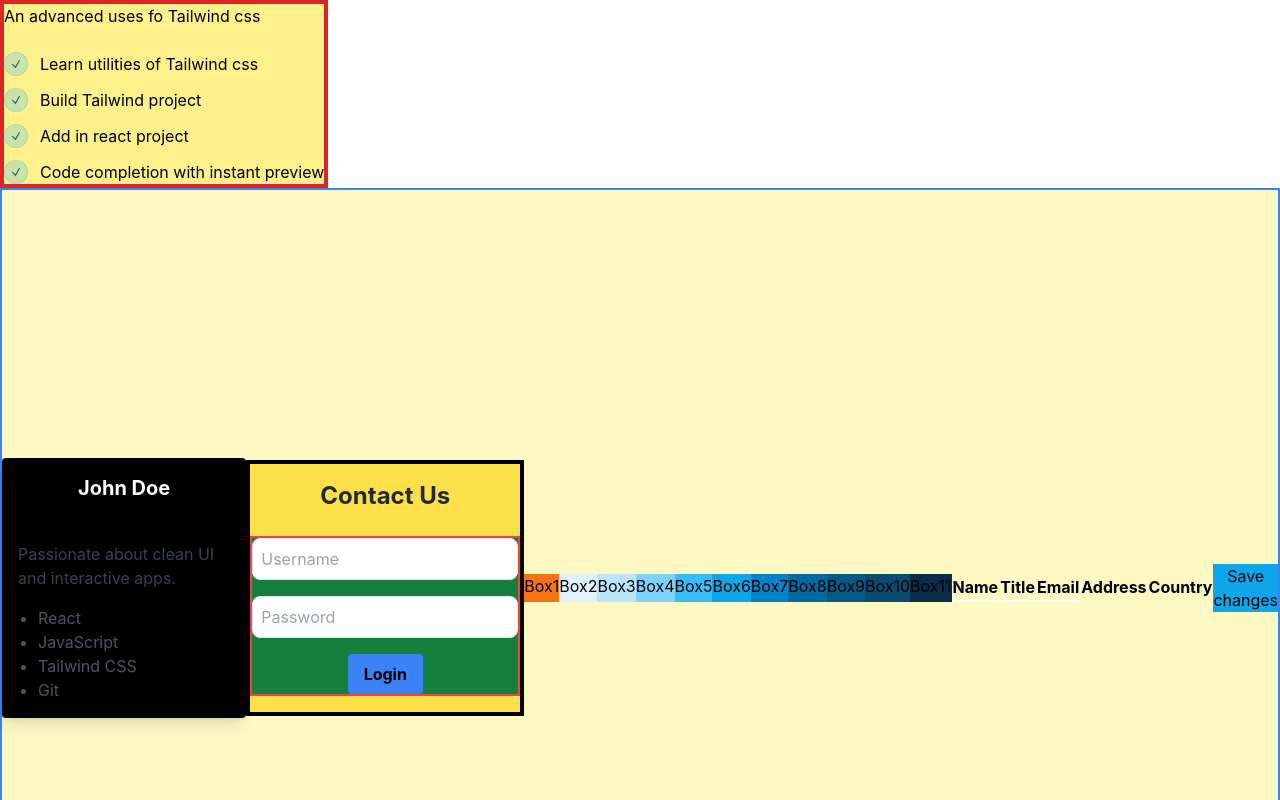
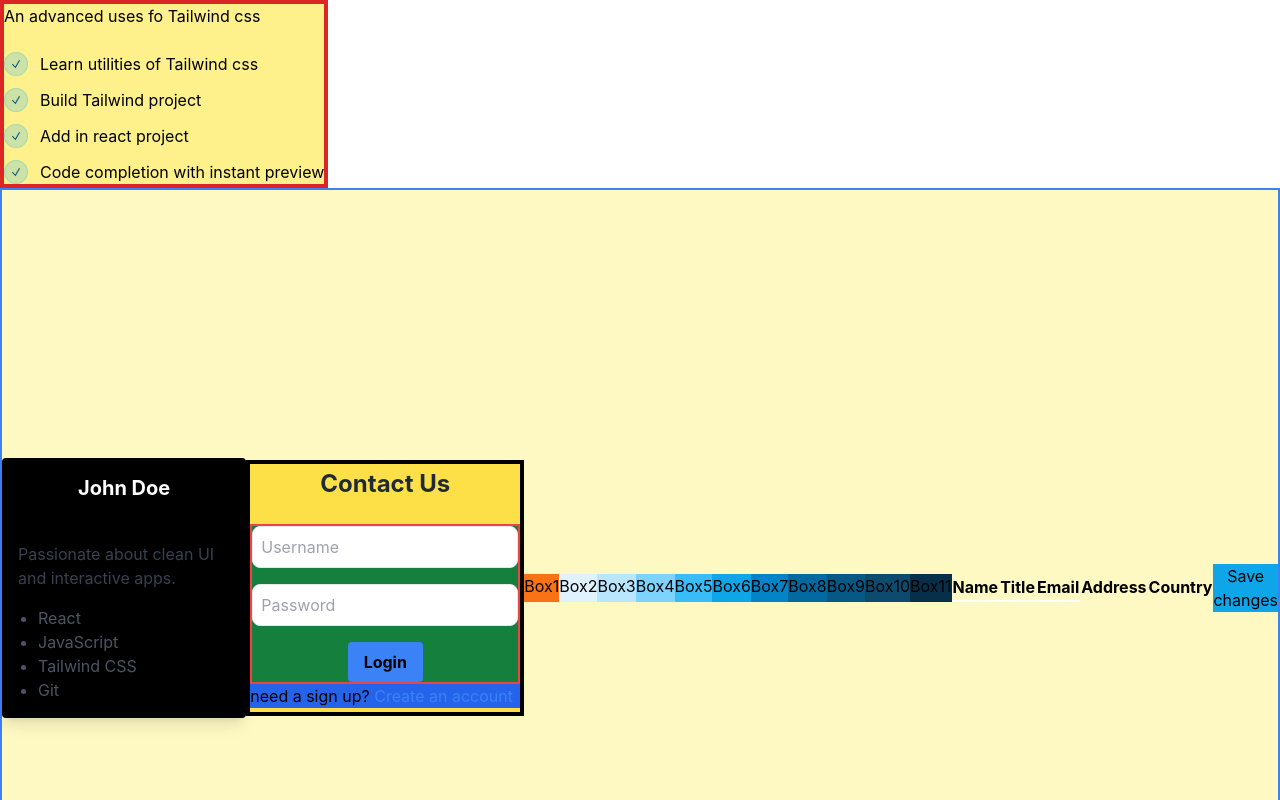
Before and after one commit to karan-maurya2/react-tailwind-smartapp, a React (Vite) app: page / in a window 1280 px wide. Shown: the top 800 px of the page. Built offline with nearby package versions, Linux system fonts and the light colour scheme.

Commit message:
code updated

```diff
--- a/src/components/LoginForm.jsx
+++ b/src/components/LoginForm.jsx
@@ -15,6 +15,7 @@ function LoginForm(){
                 <input type="password" placeholder="Password" className="mb-4 p-2 border rounded-lg" />
                 <button type="submit" className="custom-button ">Login</button>
             </div>
+            <p>need a sign up? <a href="/signup" className="text-blue-500">Create an account</a></p>
         </form>
         </div>
         </>
```
